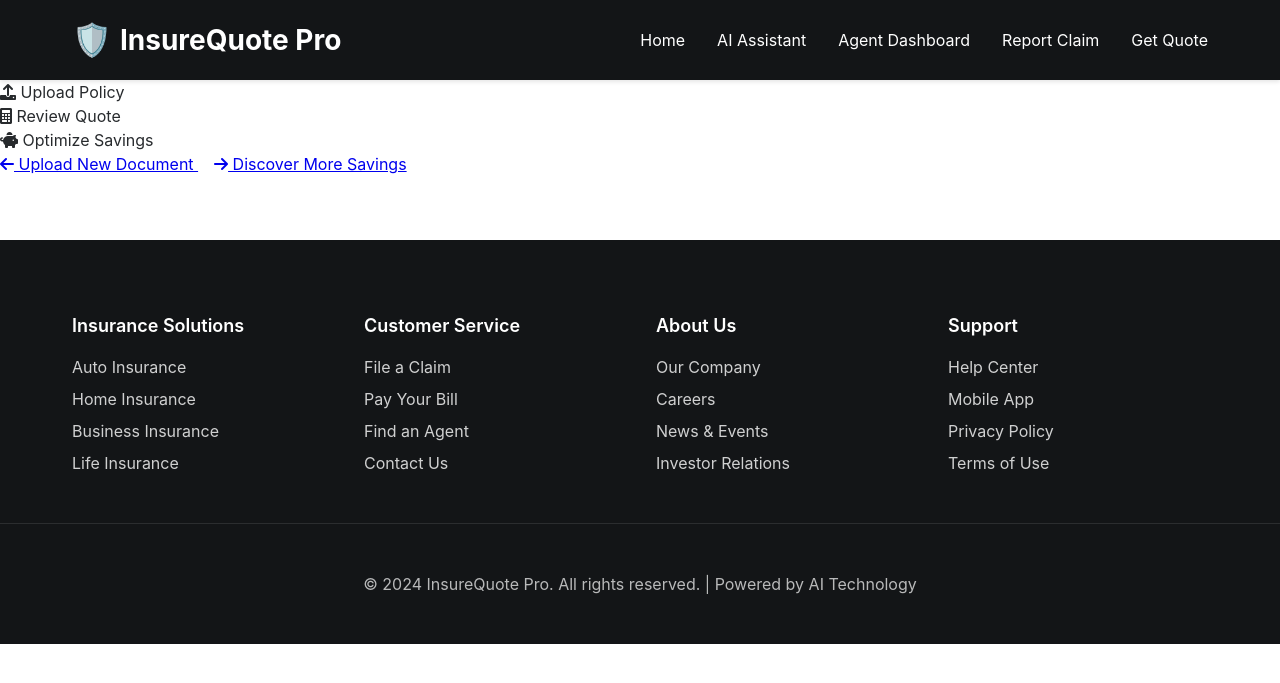
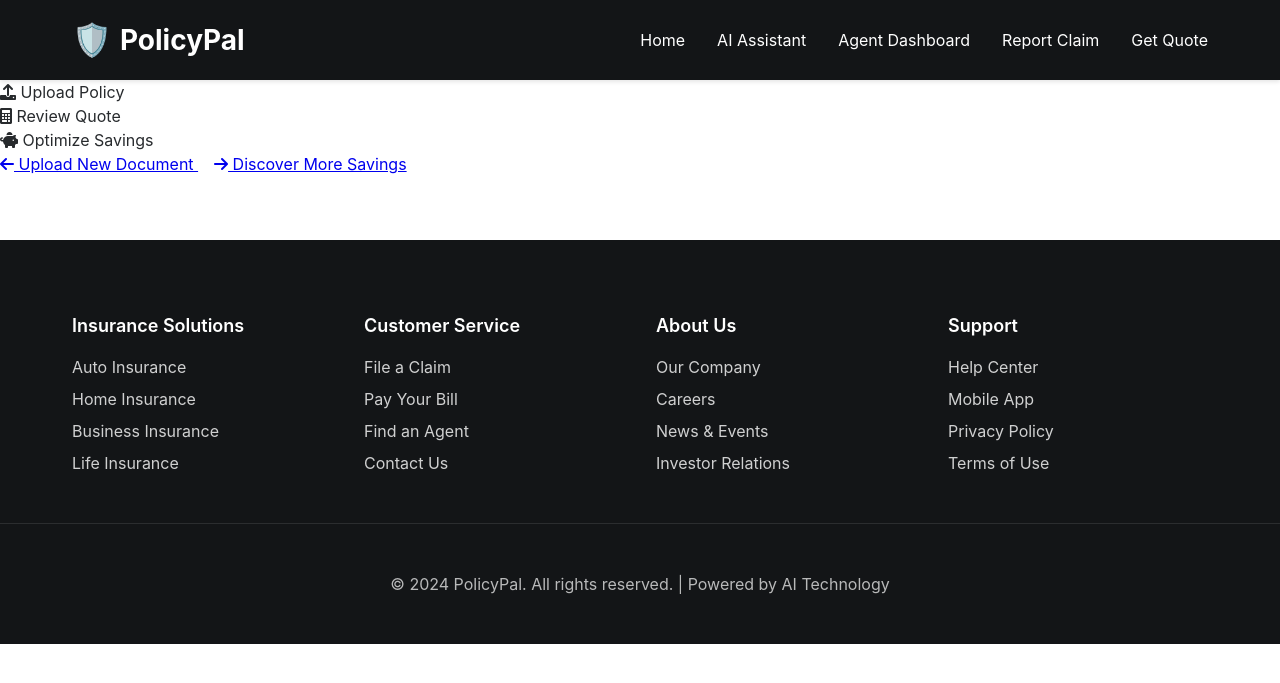
Before and after one commit to ManishP01/insurance-quote-app-python, a Flask app: page /quote in a window 1280 px wide. Shown: the top 683 px of the page. Run offline with Flask 3, Linux system fonts and the light colour scheme.

Commit message:
Rebrand from InsureQuote Pro to PolicyPal
✅ Branding Updates:
- All templates: InsureQuote Pro → PolicyPal
- Page titles and headers updated
- Customer data carrier names updated
- CSS theme comments updated
- Footer copyright updated

✅ Files Updated:
- templates/base.html
- templates/index.html
- templates/chatbot.html
- customer_data.json
- static/css/travelers-theme.css

PolicyPal - Professional Insurance Solutions

```diff
--- a/customer_data.json
+++ b/customer_data.json
@@ -9,7 +9,7 @@
     },
     "policy_details": {
       "policy_type": "Auto Insurance",
-      "carrier": "InsureQuote Pro",
+      "carrier": "PolicyPal",
       "policy_start": "2024-01-15",
       "policy_end": "2025-01-15",
       "premium_amount": 1248.00,
@@ -97,7 +97,7 @@
     },
     "policy_details": {
       "policy_type": "Home Insurance",
-      "carrier": "InsureQuote Pro",
+      "carrier": "PolicyPal",
       "policy_start": "2024-06-01",
       "policy_end": "2025-06-01",
       "premium_amount": 1680.00,
--- a/static/css/travelers-theme.css
+++ b/static/css/travelers-theme.css
@@ -1,4 +1,4 @@
-/* Travelers.com Inspired Theme for InsureQuote Pro */
+/* Travelers.com Inspired Theme for PolicyPal */
 
 /* Color Variables - Matching Travelers Brand */
 :root {
--- a/templates/base.html
+++ b/templates/base.html
@@ -3,7 +3,7 @@
 <head>
     <meta charset="UTF-8">
     <meta name="viewport" content="width=device-width, initial-scale=1.0">
-    <title>{% block title %}InsureQuote Pro - Professional Insurance Solutions{% endblock %}</title>
+    <title>{% block title %}PolicyPal - Professional Insurance Solutions{% endblock %}</title>
 
     <!-- Travelers-inspired Styling -->
     <link rel="stylesheet" href="{{ url_for('static', filename='css/travelers-theme.css') }}">
@@ -20,7 +20,7 @@
     <header class="travelers-header">
         <nav class="travelers-nav">
             <a href="{{ url_for('index') }}" class="travelers-logo">
-                InsureQuote Pro
+                PolicyPal
             </a>
 
             <ul class="travelers-nav-links">
@@ -79,7 +79,7 @@
             </div>
         </div>
         <div style="text-align: center; padding-top: 2rem; border-top: 1px solid rgba(255,255,255,0.1); margin-top: 2rem; color: rgba(255,255,255,0.7);">
-            <p>&copy; 2024 InsureQuote Pro. All rights reserved. | Powered by AI Technology</p>
+            <p>&copy; 2024 PolicyPal. All rights reserved. | Powered by AI Technology</p>
         </div>
     </footer>
 
--- a/templates/chatbot.html
+++ b/templates/chatbot.html
@@ -3,7 +3,7 @@
 <head>
     <meta charset="UTF-8">
     <meta name="viewport" content="width=device-width, initial-scale=1.0">
-    <title>InsureQuote Pro - Multilingual Assistant</title>
+    <title>PolicyPal - Multilingual Assistant</title>
     <style>
         * {
             margin: 0;
--- a/templates/index.html
+++ b/templates/index.html
@@ -1,6 +1,6 @@
 {% extends "base.html" %}
 
-{% block title %}InsureQuote Pro - Professional Insurance Solutions{% endblock %}
+{% block title %}PolicyPal - Professional Insurance Solutions{% endblock %}
 
 {% block content %}
 <!-- Travelers-style Hero Section -->
@@ -18,7 +18,7 @@
 <!-- Features Section -->
 <section class="travelers-section">
     <div class="travelers-container">
-        <h2>Why Choose InsureQuote Pro?</h2>
+        <h2>Why Choose PolicyPal?</h2>
         <p class="travelers-section-subtitle">Experience the future of insurance with our AI-powered platform designed for global customers</p>
 
         <div class="travelers-grid travelers-grid-3">
```
